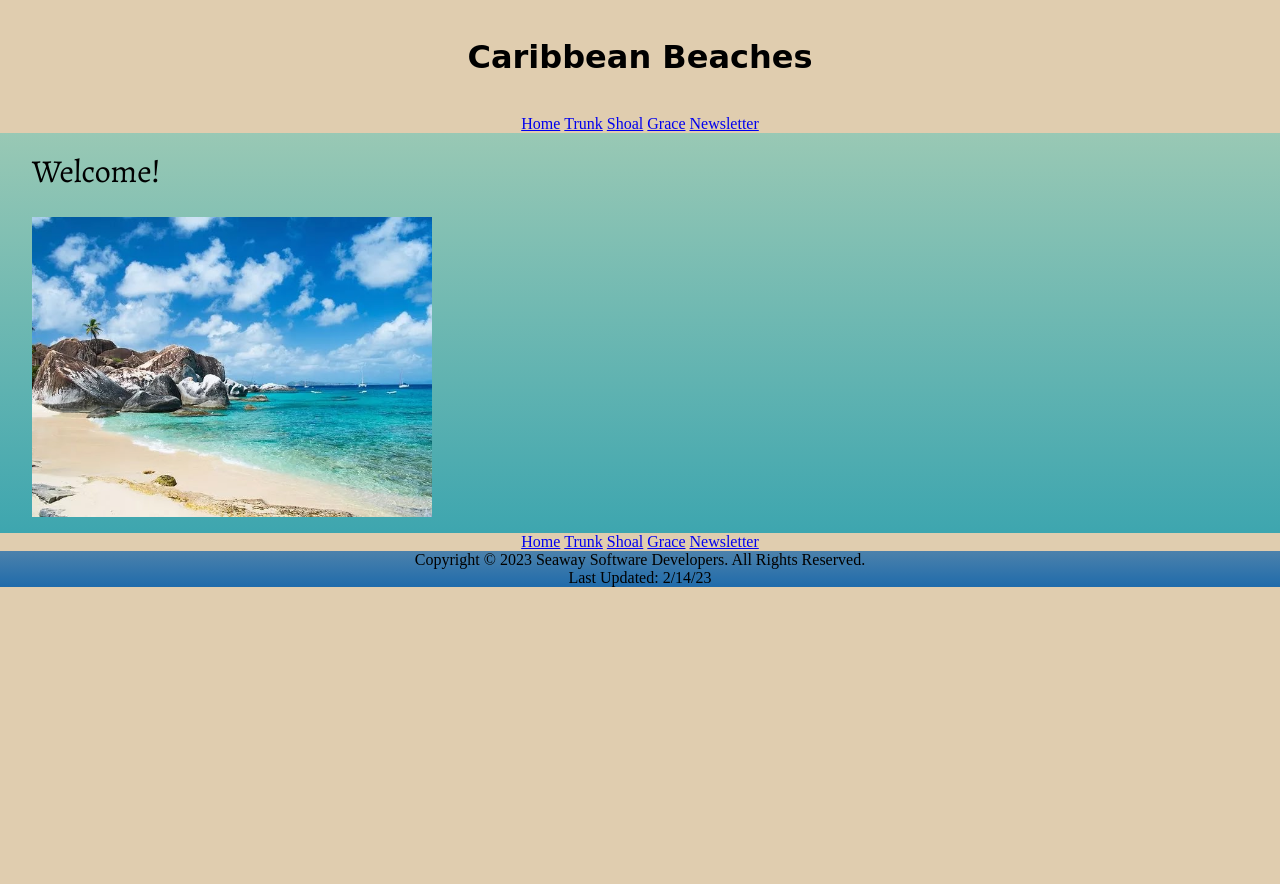
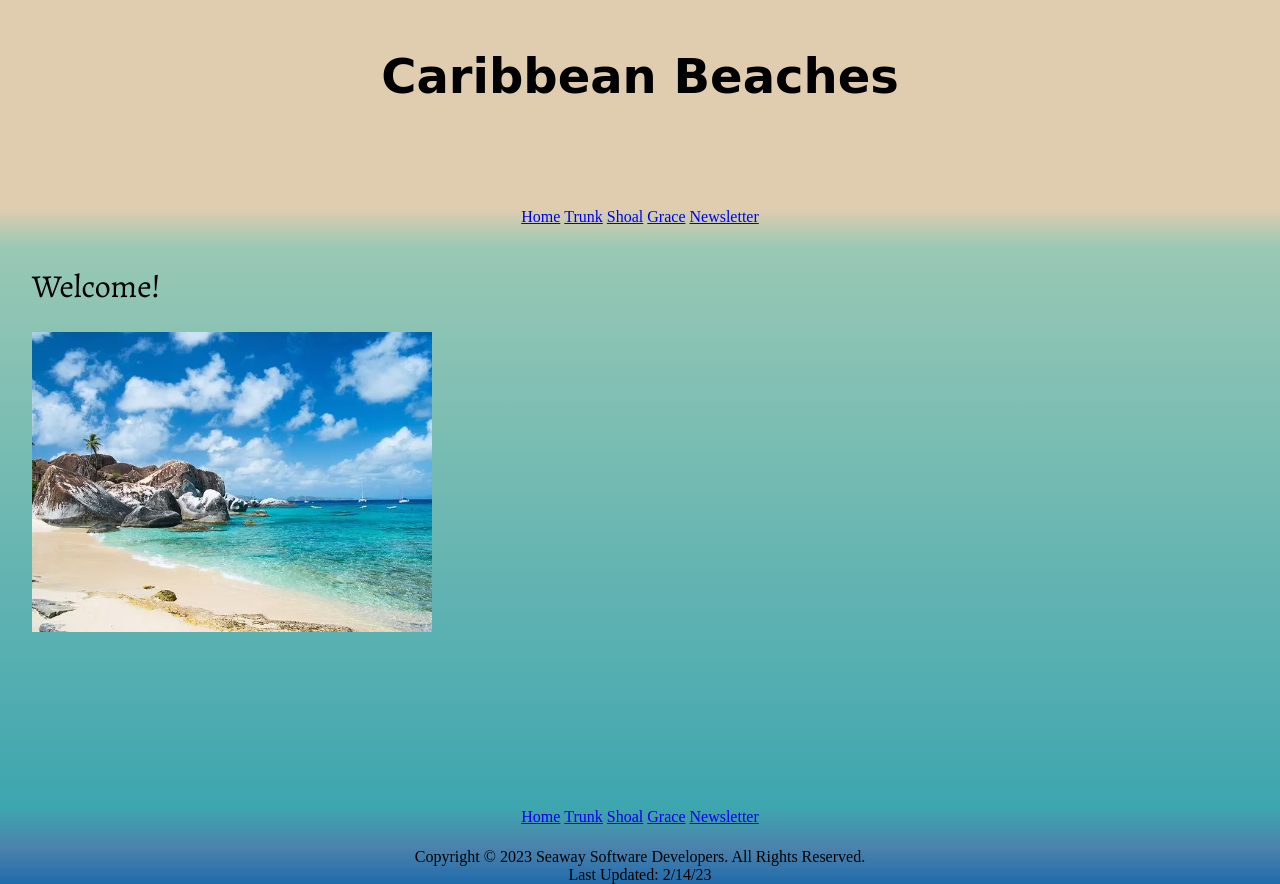
Before and after one commit to CodescriptKitten/beaches23, a plain HTML site: page index.html in a window 1280 px wide. Before the commit the page ends 800 px from the top, so only its background shows below. Drawn offline with nearby package versions, Linux system fonts and the light colour scheme; a web font is replaced by a local one.

Commit message:
heanav edit

```diff
--- a/css/styles.css
+++ b/css/styles.css
@@ -31,11 +31,15 @@ body {
     background-color:#E0CDAF;
 }
 
-h1 {
+header {
+    height: 20%
+}
+
+header h1 {
     font-family: 'Akronim', cursive;
     text-align: center;
-    margin: 1.2em;
-    font-size: 2em;
+    margin: 1em;
+    font-size: 3em;
 }
 
 h2 {
@@ -61,9 +65,10 @@ table {
 
 nav {
     margin: 0 auto;
+    height: 5%
 }
 
-#headNav nav {
+#headNav {
     background-image: linear-gradient(#E0CDAF, #0abfbf55);
 }
 
@@ -96,7 +101,7 @@ nav a:visited {
 
 main {
     background-image: linear-gradient(#0abfbf55, #159CAFcc);
-    height: 400px;
+    height: 70%;
 }
 
 p {
@@ -107,7 +112,7 @@ footer {
     background-image: linear-gradient(#025CAAaa, #025caadd);
 }
 
-#footNav nav {
+#footNav {
     margin: 0 auto;
     background-image: linear-gradient(#159CAFcc, #025CAAaa);
 }
```
